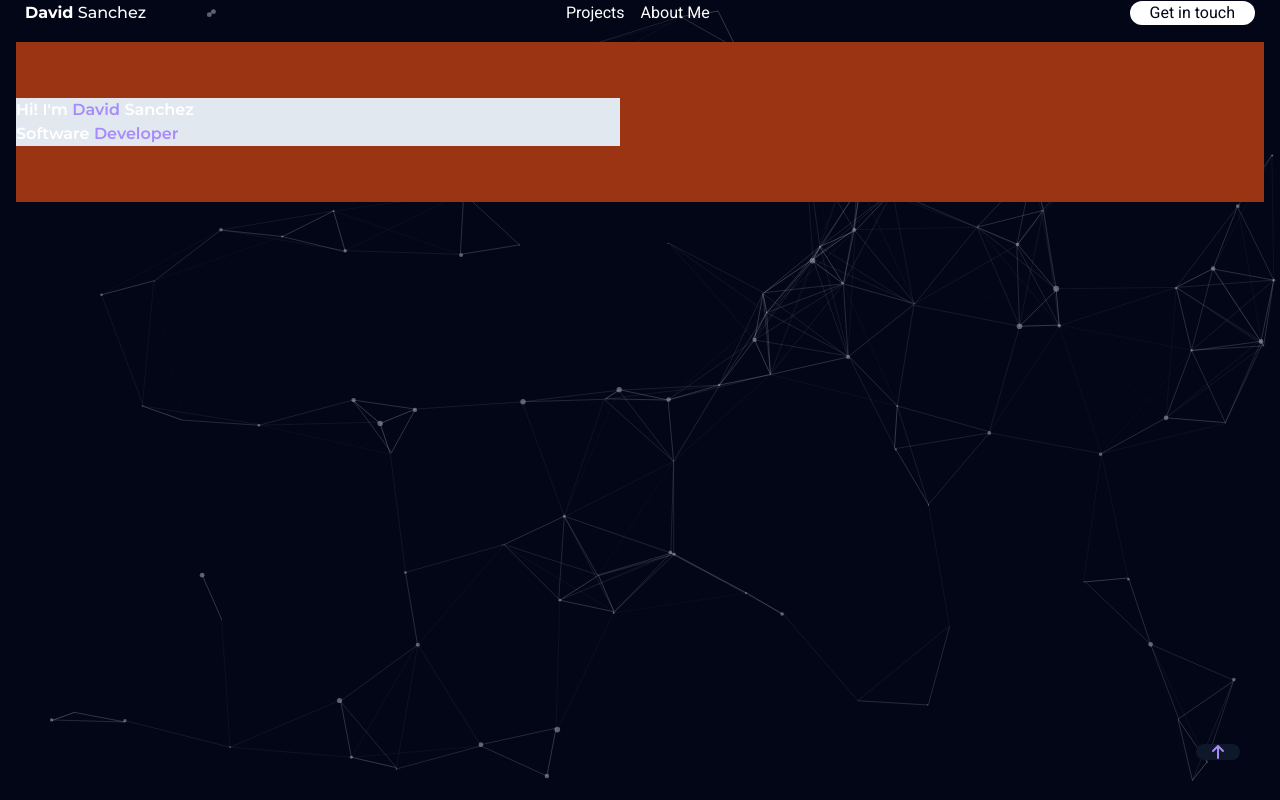
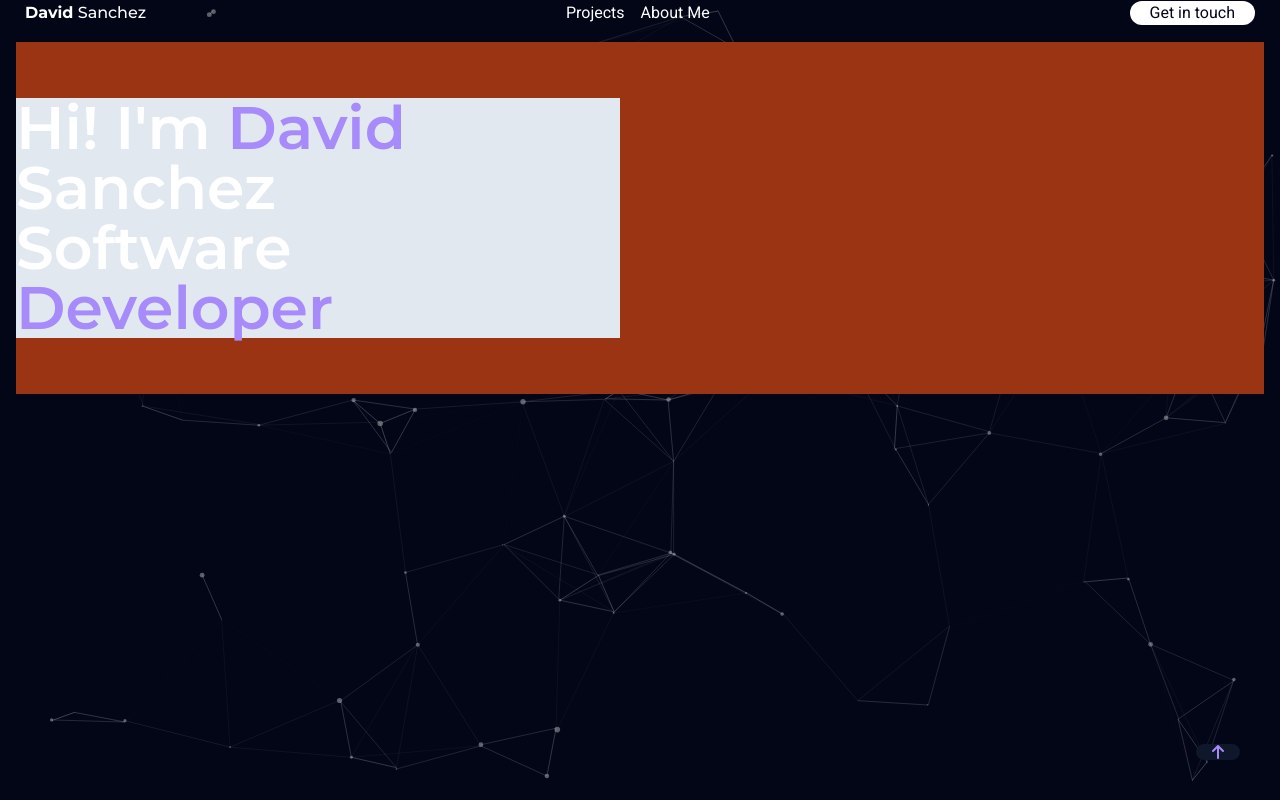
Before and after one commit to Davsan88/Davsan88.github.io, a SvelteKit app: page / in a window 1280 px wide. Built offline with nearby package versions, Linux system fonts and the light colour scheme.

Commit message:
Update Main.svelte

```diff
--- a/src/components/Main.svelte
+++ b/src/components/Main.svelte
@@ -5,7 +5,7 @@
 <main class="flex flex-col flex-1 p-4">
     <section id="introPage" class="grid grid-cols-1 lg:grid-cols-2 gap-10 py-8 sm:py-14 bg-orange-800">
         <div class="flex flex-col lg:justify-center text-center lg:text-left gap-6 md:gap-8 lg:gap-10 bg-slate-200 ">
-            <h2 class="font-semibold">Hi! I'm <span class="montserrat text-violet-400">David</span> Sanchez <br/>Software <span class="montserrat text-violet-400">Developer</span>
+            <h2 class="font-semibold text-4xl sm:text-5xl md:text-6xl">Hi! I'm <span class="montserrat text-violet-400">David</span> Sanchez <br/>Software <span class="montserrat text-violet-400">Developer</span>
             </h2>
         </div>
 
```
